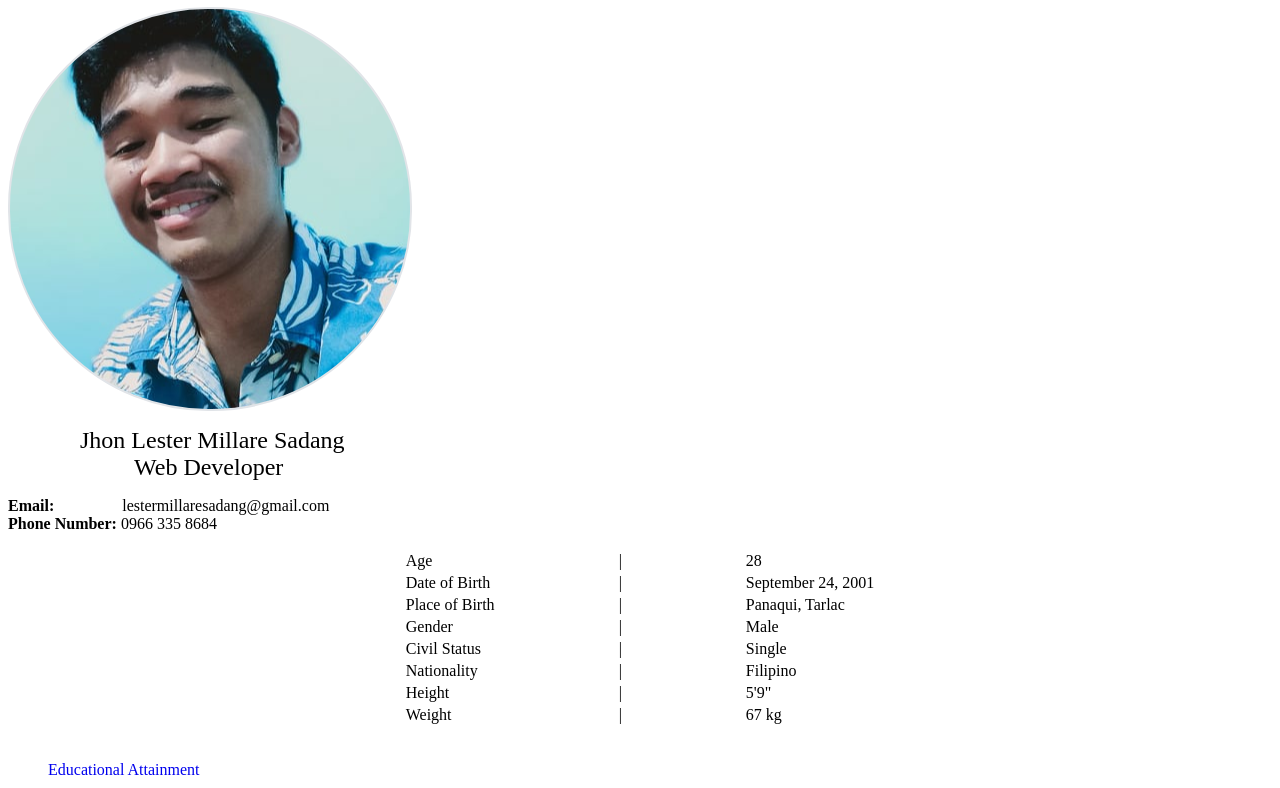
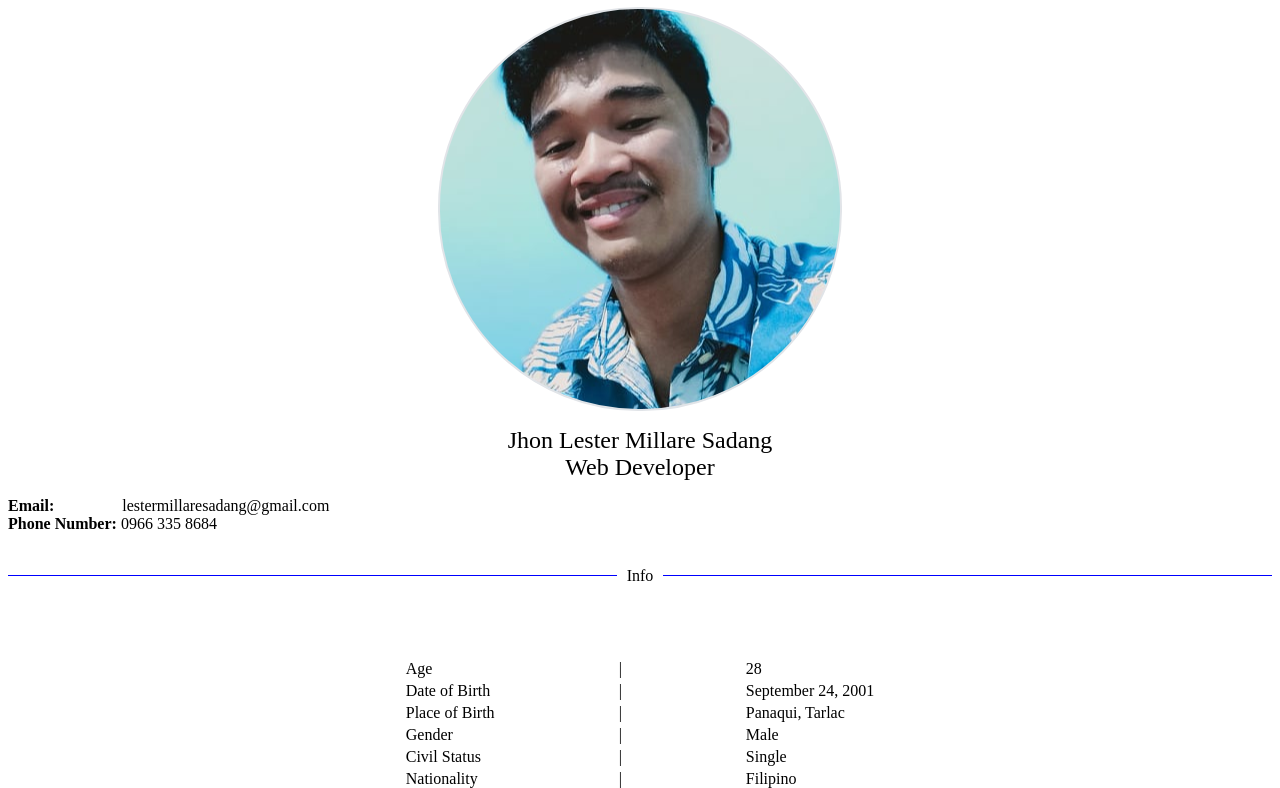
Before and after one commit to yurio24/Resume, a plain HTML site: page index.html in a window 1280 px wide. Shown: the part 73-861 px from the top of the page. Drawn offline with Linux system fonts and the light colour scheme.

Commit message:
edited codes

```diff
--- a/index.html
+++ b/index.html
@@ -6,14 +6,22 @@
 	<link rel="shortcut icon" type="image/x-icon" href="favicon.ico"/>
 	<link rel="stylesheet" href="style.css">
 </head>
-<body>
-<h1>&emsp;Personal Information</h1>
+<body><center>
+<h1>Personal Information</h1>
 <div class="profilePicture">
 </div>
-<p><font size="5">&emsp;&emsp;&emsp;Jhon Lester Millare Sadang <br>&emsp;&emsp;&emsp;&emsp; &emsp;Web Developer</font></p>
+<p><font size="5">Jhon Lester Millare Sadang <br> Web Developer</font></p></center>
 <p><b>Email:</b> &emsp;&emsp;&emsp;&emsp;lestermillaresadang@gmail.com<br><b>Phone Number:</b> 0966 335 8684</p>
 <center>
-<table>
+	<br>
+	<div class="separator">
+  <span class="separator-text">Info</span>
+</div>
+	<br>
+	<br>
+	<br>
+	<br>
+	<table>
 		<tr>
 			<td>Age &emsp; &emsp; &emsp;</td>
 			<td>&emsp; &emsp; &emsp; | &emsp; &emsp; &emsp; &emsp; &emsp; &emsp;</td>
@@ -61,6 +69,13 @@
 			<td>67 kg</td>
 		</tr>
 	</table>
+	<br>
+	<br>
+	<br>
+	<br>
+	<br>
+	<br>
+
 	</center>
 	<br>
 	<ul style="list-style-type: none;">
--- a/style.css
+++ b/style.css
@@ -7,3 +7,21 @@
   background-position: center;
   background-repeat: no-repeat;
 }
+
+.separator {
+  display: flex;
+  align-items: center;
+}
+
+.separator::before,
+.separator::after {
+  content: '';
+  display: block;
+  width: 100%;
+  height: 1px;
+  background: blue;
+}
+
+.separator-text {
+  margin: 0 10px;
+}
```
